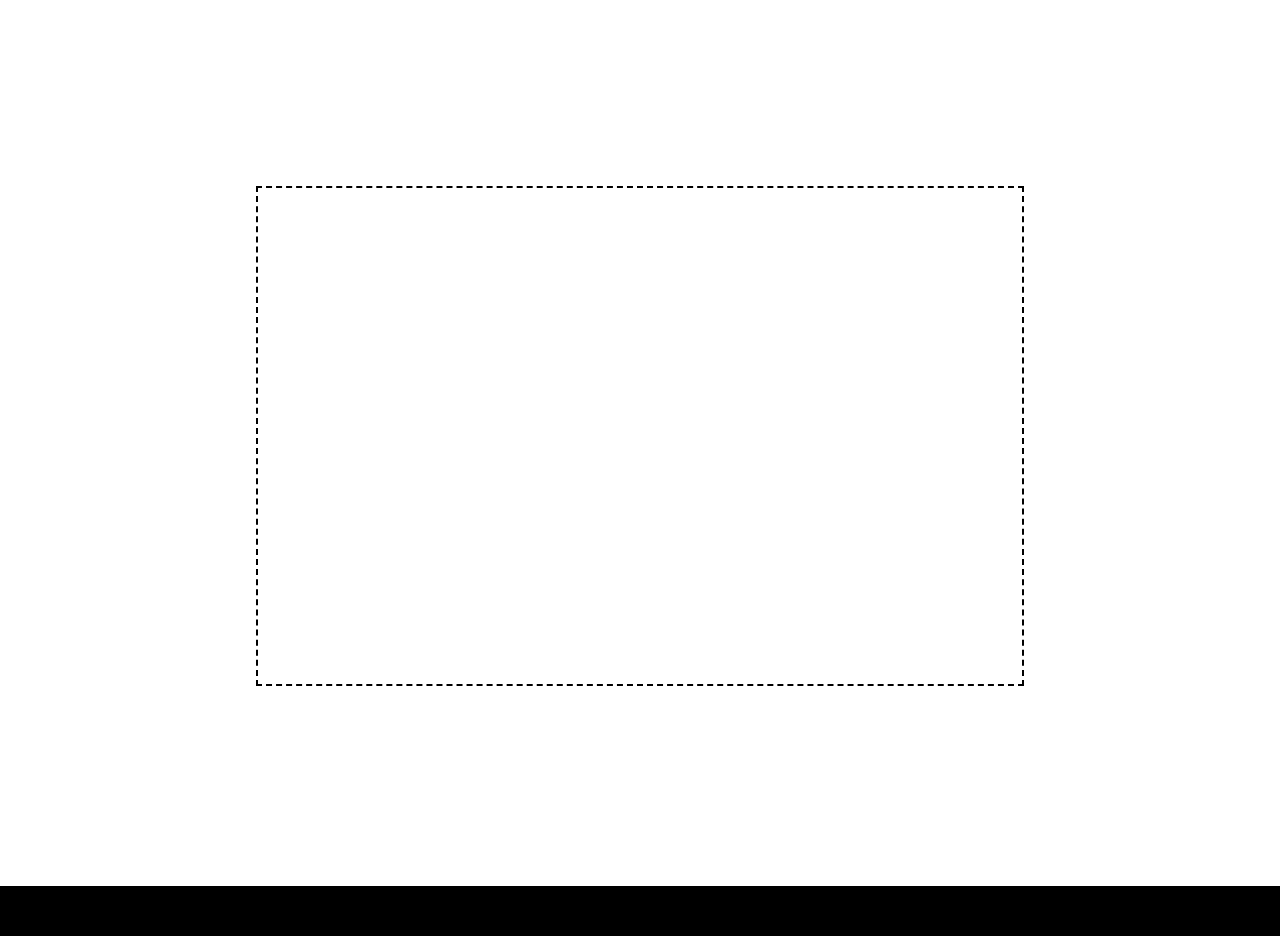
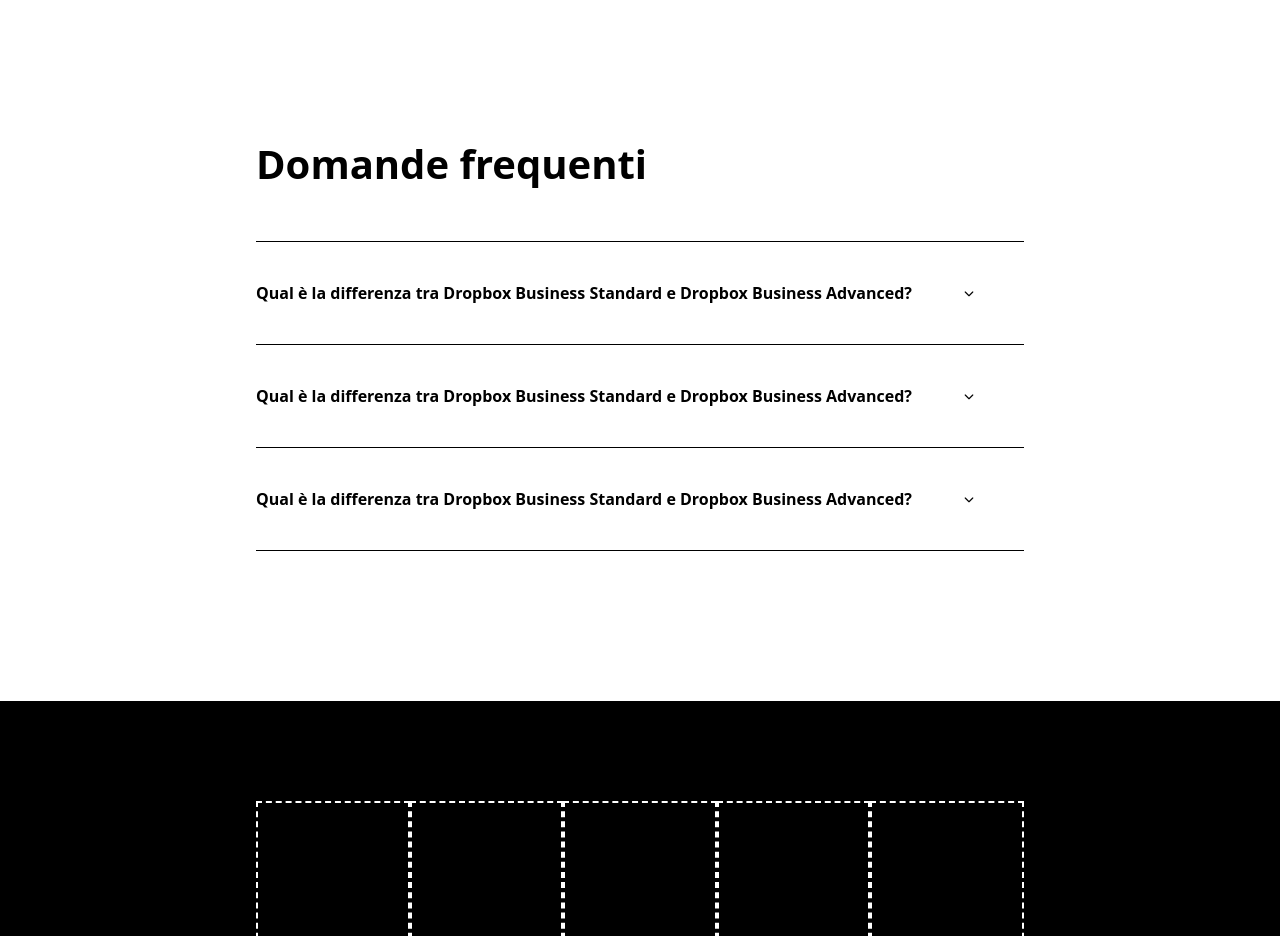
Before and after one commit to Gino804/htmlcss-dropbox, a plain HTML site: page index.html in a window 1280 px wide. Shown: the part 6320-7256 px from the top of the page. Drawn offline with Linux system fonts and the light colour scheme.

Commit message:
Added frequent questions

```diff
--- a/css/style.css
+++ b/css/style.css
@@ -584,9 +584,31 @@ header .button
 .questions
 {
     width:100%;
-    margin:200px 0;
-    height:500px;
-    border:2px dashed black;
+    margin:150px 0;
+}
+
+.questions>*
+{
+    border-bottom:1px solid black;
+}
+
+.questions>h2
+{
+    padding-bottom:50px;
+}
+
+.questions>div
+{
+    padding:40px 0;
+    font-weight:bold;
+    justify-content:space-between;
+    align-items:center;
+}
+
+.questions i
+{
+    margin-right:50px;
+    font-size:10px;
 }
 
 /* Footer */
--- a/index.html
+++ b/index.html
@@ -454,7 +454,10 @@
         <!-- Frequent questions -->
         <div class="container">
             <div class="questions">
-
+                <h2>Domande frequenti</h2>
+                <div class="flex">Qual è la differenza tra Dropbox Business Standard e Dropbox Business Advanced?<i class="fa-solid fa-chevron-down"></i></div>
+                <div class="flex">Qual è la differenza tra Dropbox Business Standard e Dropbox Business Advanced?<i class="fa-solid fa-chevron-down"></i></div>
+                <div class="flex">Qual è la differenza tra Dropbox Business Standard e Dropbox Business Advanced?<i class="fa-solid fa-chevron-down"></i></div>
             </div>
         </div>
 
```
